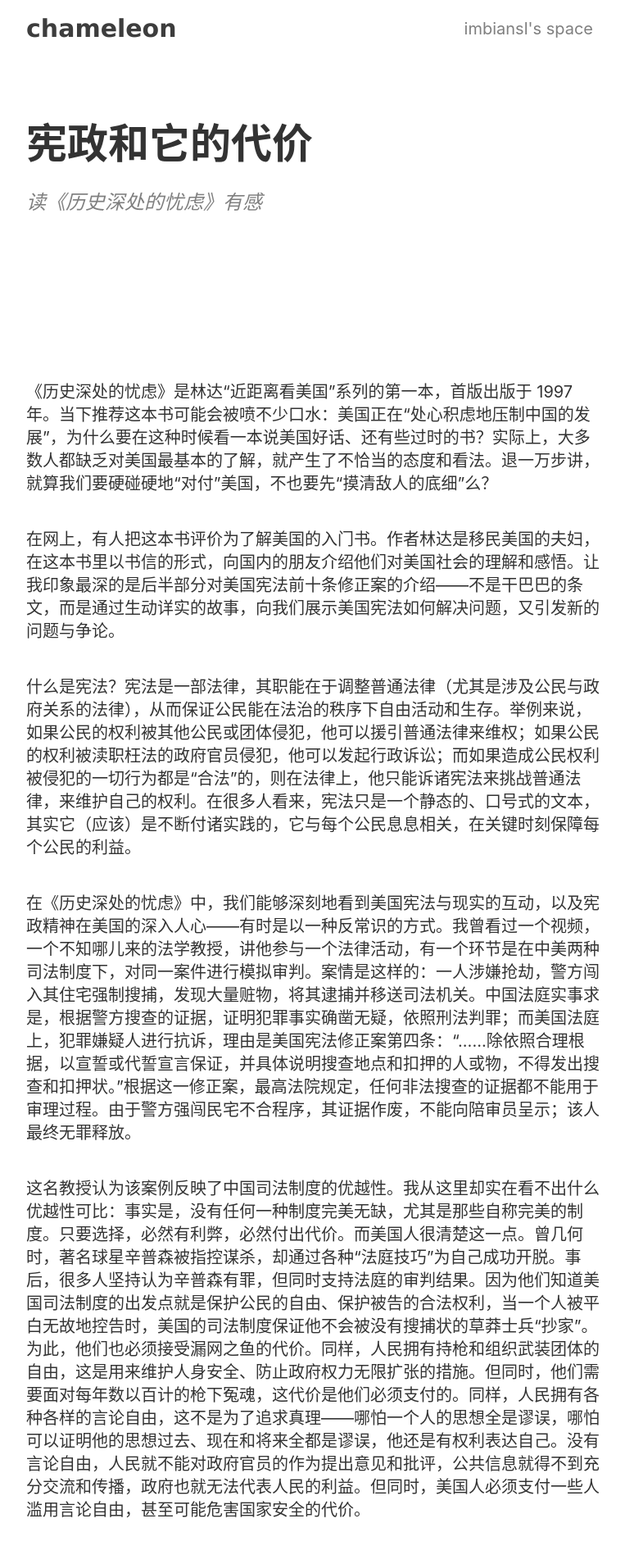
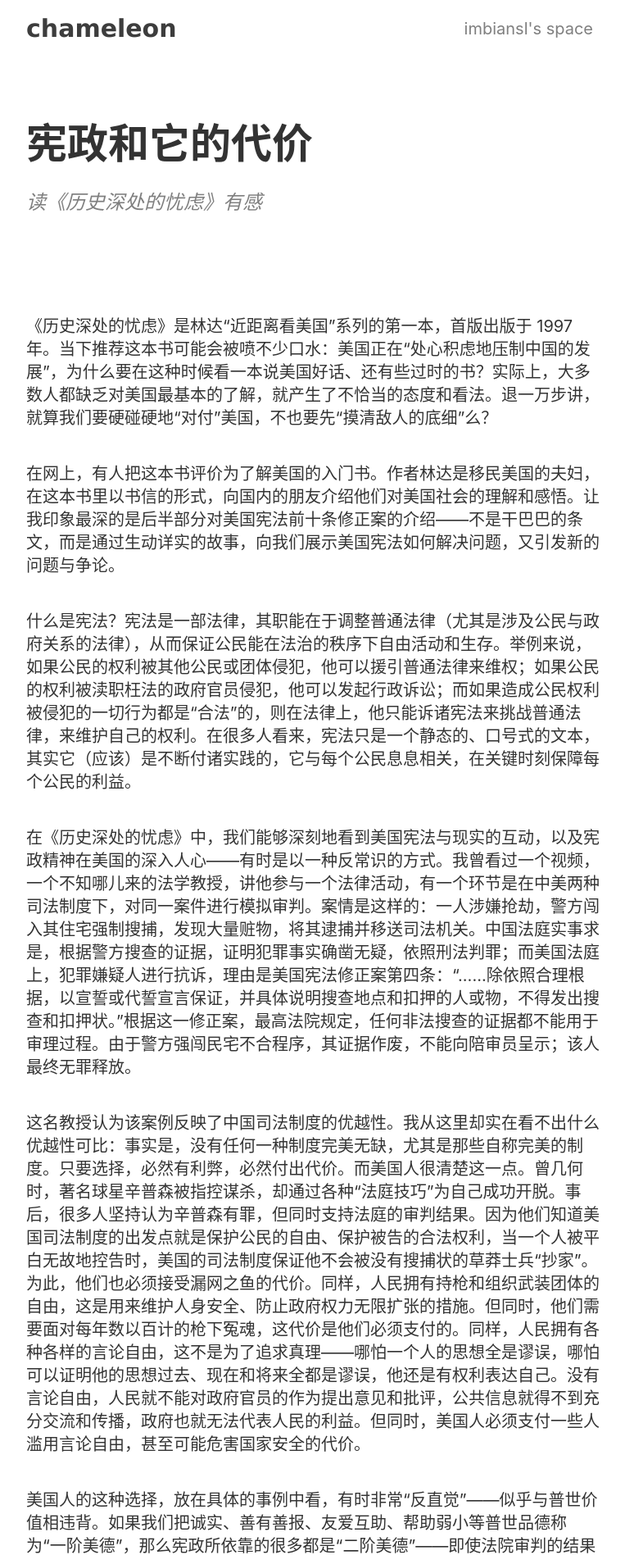
Before and after one commit to imbiansl/chameleon, a Jekyll site: the page built from _posts/2020-02-21-constitutionalism-and-its-cost.md, in a window 1280 px wide. Shown: the top 1897 px of the page at 82% size, without its empty margins (258-1021 px from the left). Built offline with Jekyll 4.4.1, drawn with Linux system fonts in a browser that asks for light colours.

Commit message:
change top margin for main article

```diff
--- a/_config.yml
+++ b/_config.yml
@@ -135,6 +135,8 @@ var_your_message: Your message
 
 # You don't have to change these.
 
+host: 127.0.0.1
+
 exclude: [vendor]
 highlighter: rouge
 kramdown:
--- a/css/style.css
+++ b/css/style.css
@@ -19,7 +19,7 @@
 /* Content */
 
 .main-article {
-  padding-top: 80px;
+  padding-top: 30px;
 }
 body {
   font-family: "PingFang SC", -apple-system, BlinkMacSystemFont, "Noto Sans CJK SC", "DengXian", "Roboto", "Segoe UI", "Helvetica Neue", "Lucida Grande", Arial, sans-serif;
@@ -482,7 +482,7 @@ nav a.current {
 }
 @media all and (min-width: 760px) {
   .main-article {
-    padding-top: 120px;
+    padding-top: 40px;
   }
   h1 {
     font-size: 2.5em;
```
